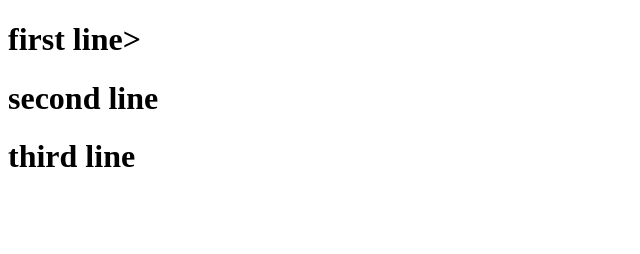
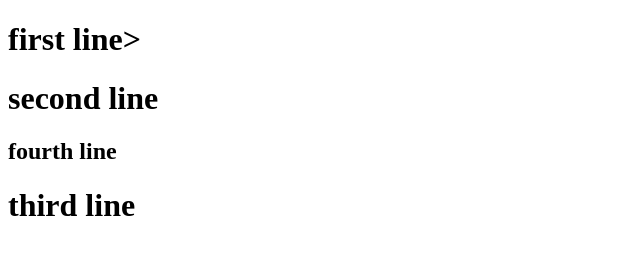
Before and after one commit to Asankamb/W3git, a plain HTML site: page index.html in a window 1280 px wide. Shown: the whole page, without its empty margins (0-640 px from the left). Drawn offline with Linux system fonts and the light colour scheme.

Commit message:
Update index.html
fourth line added

```diff
--- a/index.html
+++ b/index.html
@@ -7,6 +7,7 @@
 
 <h1>first line>
 <h1> second line</h1>
+  <h2>fourth line</h1>
 <h1> third line</h>
 </body>
 </html>
```
